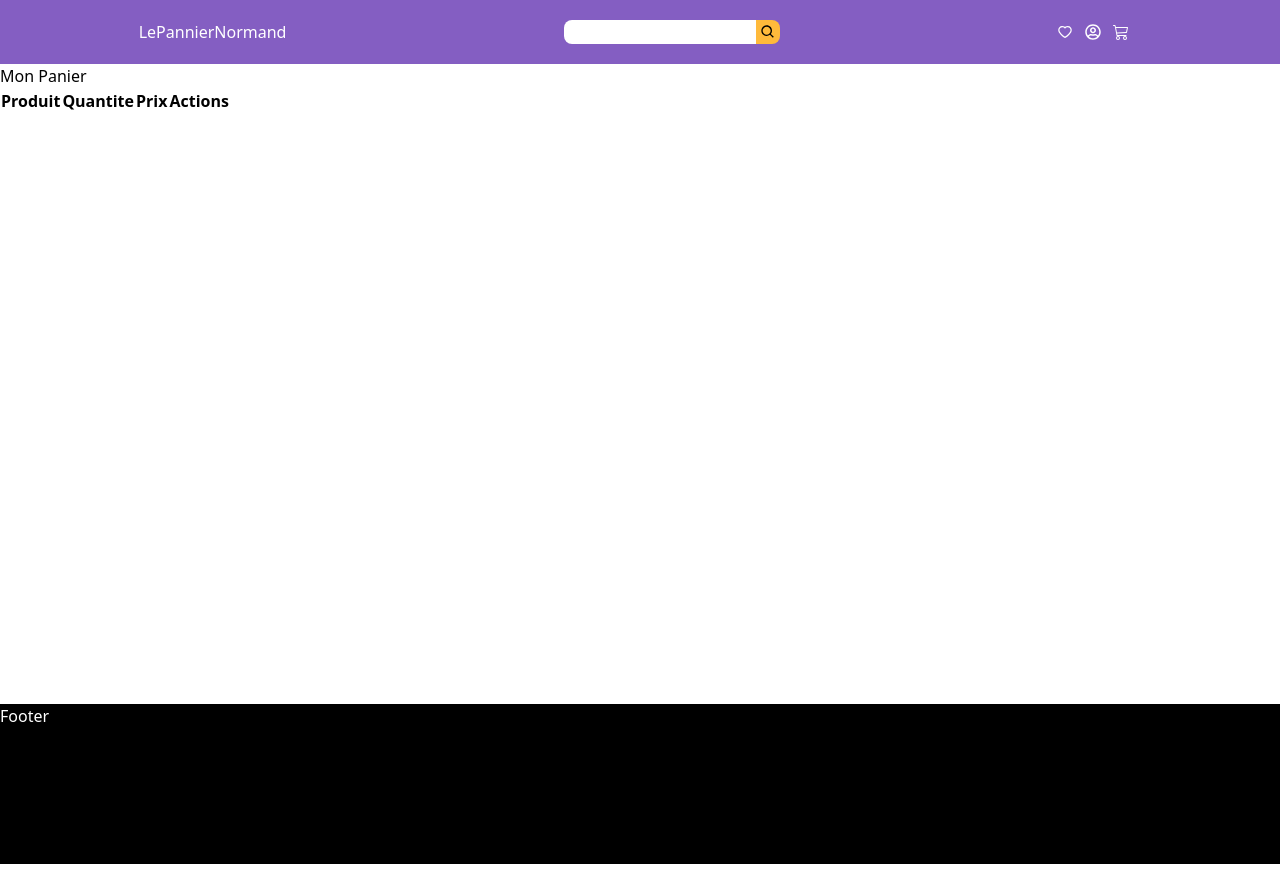
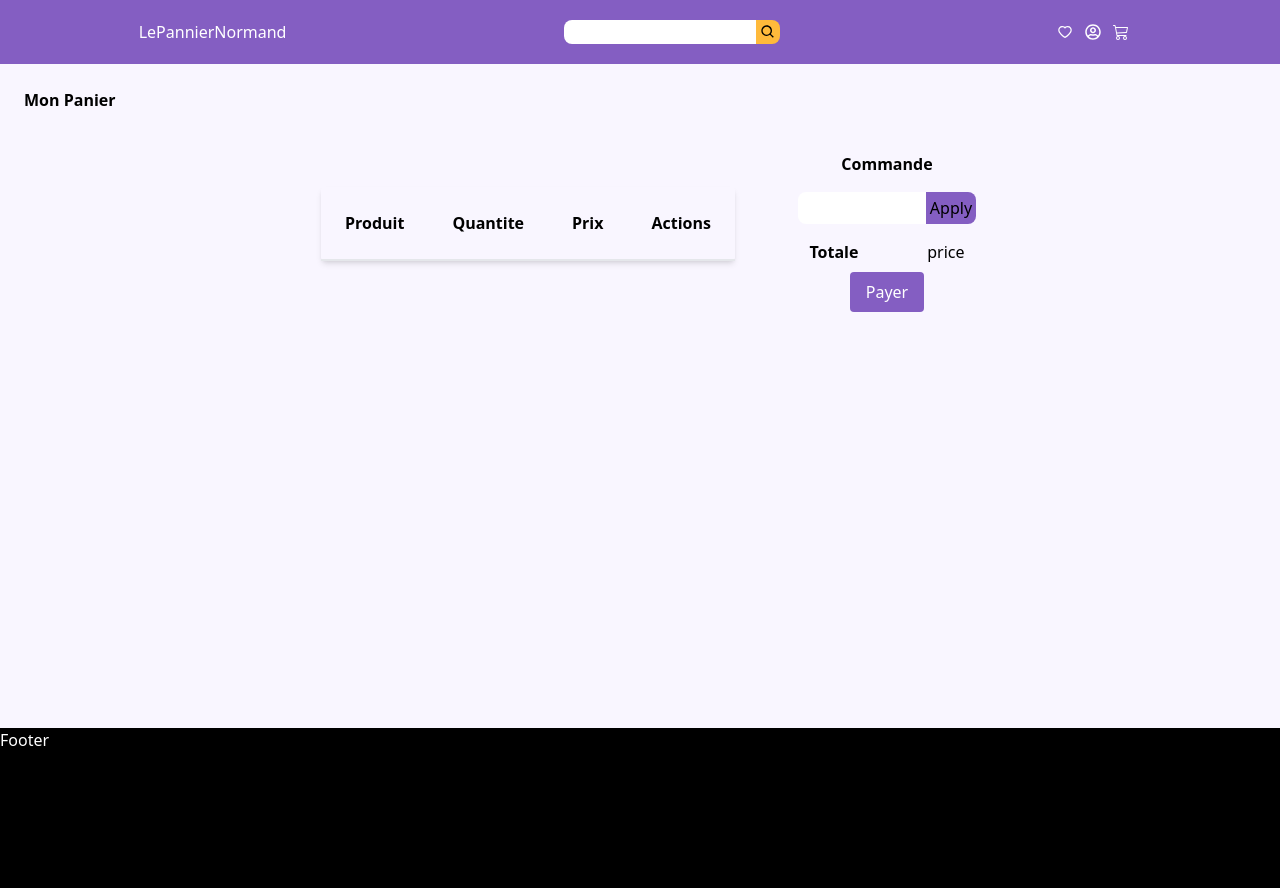
Before and after one commit to Hug-prog/lepaniernormand, a React (Create React App) app: page /cart in a window 1280 px wide. Before the commit the page ends 864 px from the top, so only its background shows below. Built offline with nearby package versions, Linux system fonts and the light colour scheme.

Commit message:
style cart

```diff
--- a/src/App.js
+++ b/src/App.js
@@ -4,7 +4,7 @@ import Router from "./router/Router";
 
 function App() {
   return (
-    <div className="m-auto">
+    <div className="m-auto bg-four">
       <Navbar />
       <div className=" w-full" style={{ minHeight: "80vh" }}>
         <Router />
--- a/src/pages/Cart.js
+++ b/src/pages/Cart.js
@@ -6,40 +6,48 @@ import { AiOutlineHeart } from "react-icons/ai";
 
 export default function Cart() {
   const dispatch = useDispatch();
-  const cartProducts = useSelector((state) => state.cartReducer);
+  const cartProducts = useSelector(state => state.cartReducer);
   useEffect(() => {
     dispatch({ type: GET_PRODUCT_CART });
   }, [dispatch]);
   return (
-    <div>
-      <p>Mon Panier</p>
-      <table>
-        <thead>
+    <div className="w-full h-auto">
+      <p className="m-6 font-bold">Mon Panier</p>
+      <div className="sm:flex sm:justify-center sm:items-center m-auto">
+        <table className="m-10 bg-third rounded shadow-md shadow-third">
+          <thead className=" border-b-2">
             <tr>
-            <th>Produit</th>
-            <th>Quantite</th>
-            <th>Prix</th>
-            <th>Actions</th>
+              <th className="p-6">Produit</th>
+              <th className="p-6">Quantite</th>
+              <th className="p-6">Prix</th>
+              <th className="p-6">Actions</th>
             </tr>
           </thead>
           <tbody>
             {cartProducts.map((cartProduct, i) => (
               <tr key={i}>
                 <td>
-                <div className="flex">
+                  <div className="mt-3 p-6 flex justify-center items-center">
                     <div
-                    className=" h-16 w-16 bg-center bg-cover"
+                      className=" h-16 w-16 bg-center bg-cover border-main border-2"
                       style={{
                         backgroundImage: `url(http://127.0.0.1:8000/uploads/product/${cartProduct.product.images[0]})`,
                       }}
                     ></div>
-                  {cartProduct.product.libelle}
+                    <p className="ml-6"> {cartProduct.product.libelle}</p>
                   </div>
                 </td>
-              <td>{cartProduct.quantity}</td>
-              <td>{cartProduct.product.price}</td>
-              <td className="flex">
-                <AiOutlineHeart />
+                <td className=" border-x-2">
+                  <div className="p-6"> {cartProduct.quantity}</div>
+                </td>
+
+                <td className="border-x-2">
+                  <div className="p-6">{cartProduct.product.price}€ </div>
+                </td>
+
+                <td>
+                  <div className="flex p-6">
+                    <AiOutlineHeart className="mr-3" />
                     <MdOutlineRemoveShoppingCart
                       onClick={() =>
                         dispatch({
@@ -48,11 +56,29 @@ export default function Cart() {
                         })
                       }
                     />
+                  </div>
                 </td>
               </tr>
             ))}
           </tbody>
         </table>
+        <div className="w-56 h-44 bg-third text-center rounded">
+          <h1 className="font-bold m-4">Commande</h1>
+          <div className="m-4">
+            <input className="rounded-l-lg w-32 p-1" />
+            <button className="rounded-r-lg bg-main p-1">Apply</button>
+          </div>
+
+          <div className="flex justify-around items-center">
+            <p className="font-bold">Totale</p>
+            <p>price</p>
+          </div>
+
+          <button className="mt-2 bg-main text-white rounded pl-4 pr-4 pt-2 pb-2">
+            Payer
+          </button>
+        </div>
+      </div>
     </div>
   );
 }
--- a/tailwind.config.js
+++ b/tailwind.config.js
@@ -5,6 +5,8 @@ module.exports = {
       colors: {
         main: "#845EC2",
         second: "#FFBA3B",
+        thrid: "#F9F9F9",
+        four: "#F9F6FF",
       },
     },
   },
```
Lines whose indentation alone changed are shown as unchanged.
